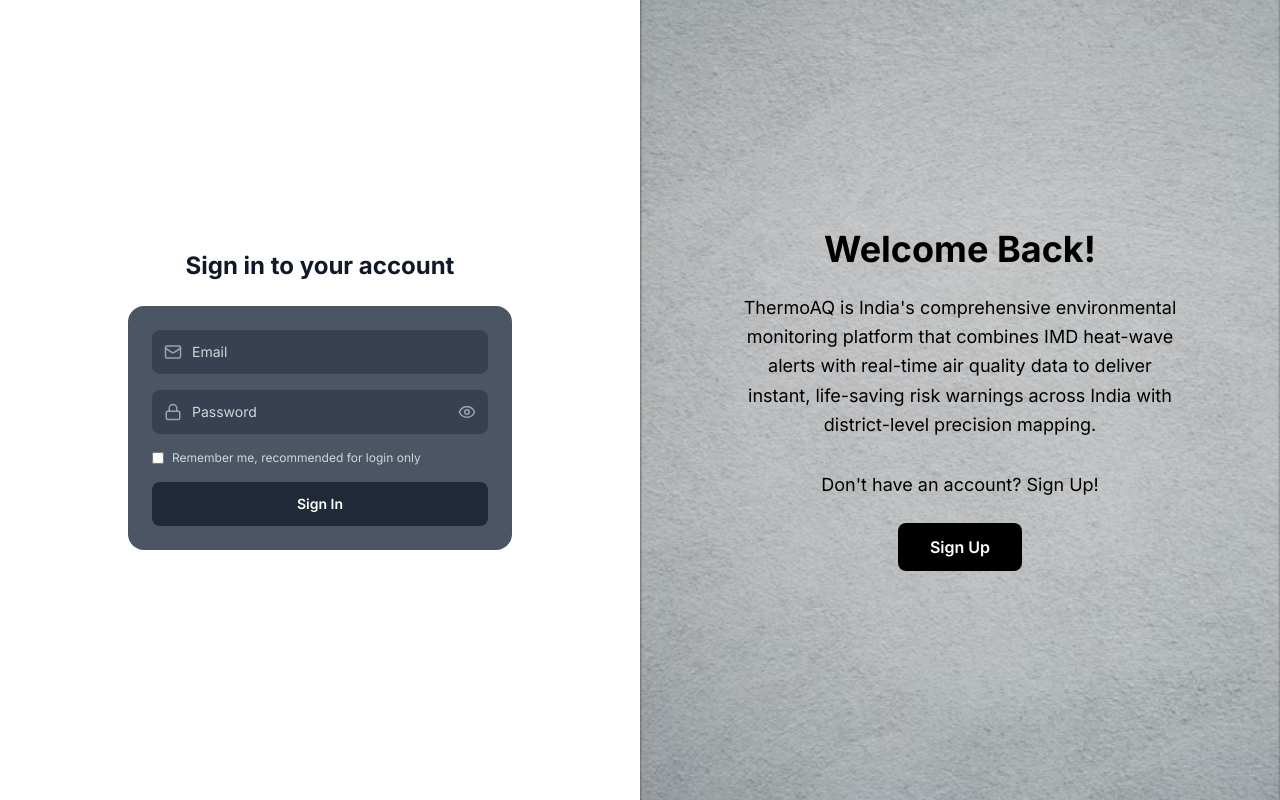
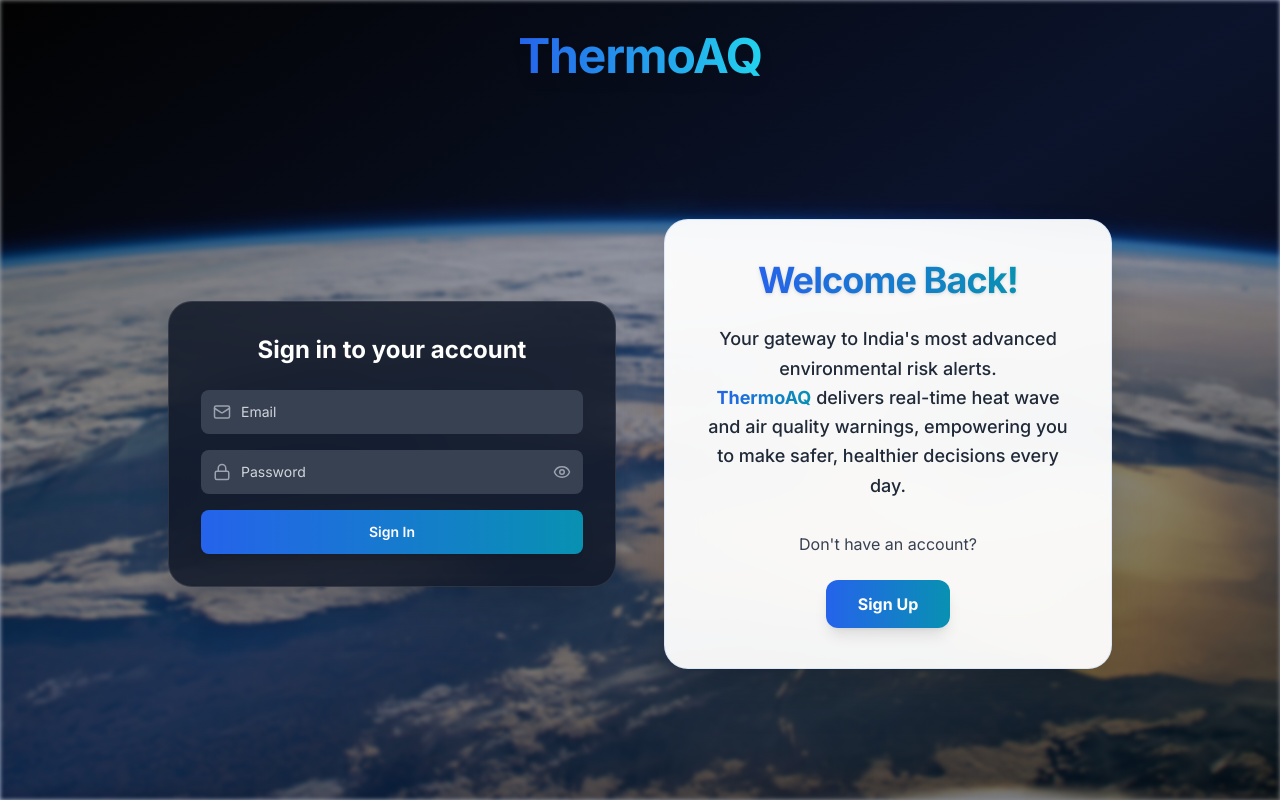
Before and after one commit to Aaryan-Sharma-5/ThermoAQ, a React (Vite) app in the folder client/: page /login in a window 1280 px wide. Built offline with nearby package versions, Linux system fonts and the light colour scheme.

Commit message:
Refactor code structure for improved readability and maintainability

```diff
--- a/client/src/components/auth/LoginForm.jsx
+++ b/client/src/components/auth/LoginForm.jsx
@@ -1,7 +1,7 @@
 import { Eye, EyeOff, Lock, Mail } from 'lucide-react';
 import { useState } from 'react';
 import { useLocation, useNavigate } from 'react-router-dom';
-import signinImage from '../../assets/images/Signin_Signup.png';
+import loginSignupImage from '../../assets/images/login-signup.png';
 import { useAuth } from '../../context/AuthContext';
 
 const LoginForm = () => {
@@ -43,21 +43,31 @@
   };
 
   return (
-    <div className="h-screen bg-white flex overflow-hidden">
-      {/* Left Side - Login Form */}
-      <div className="w-1/2 flex items-center justify-center px-4 py-6">
-        <div className="w-full max-w-sm">
-          <h2 className="text-2xl font-bold text-gray-900 mb-6 text-center">Sign in to your account</h2>
-
-          {/* Form Container */}
-          <div className="bg-gray-600 rounded-2xl p-6 space-y-4">
-            {/* Error Message */}
+    <div className="h-screen w-screen flex flex-col items-center justify-center relative overflow-hidden">
+      {/* Full-page background image */}
+      <img
+        src={loginSignupImage}
+        alt="ThermoAQ Login Background"
+        className="fixed inset-0 w-full h-full object-cover z-0"
+        style={{filter: 'blur(2px) brightness(0.85)'}}
+      />
+      {/* Overlay for readability */}
+      <div className="fixed inset-0 bg-gradient-to-br from-black/40 via-blue-900/30 to-black/50 z-0" />
+      {/* ThermoAQ Heading */}
+      <div className="relative z-20 w-full flex justify-center pt-8 pb-2">
+        <h1 className="text-5xl font-extrabold bg-gradient-to-r from-blue-600 to-cyan-400 bg-clip-text text-transparent drop-shadow-lg tracking-tight">ThermoAQ</h1>
+      </div>
+      {/* Centered content */}
+      <div className="relative z-10 flex flex-col md:flex-row items-center justify-center w-full h-full gap-12 px-4">
+        {/* Login Form Card */}
+        <div className="w-full max-w-md bg-gray-900/85 backdrop-blur-xl rounded-3xl p-8 shadow-2xl border border-white/10 flex flex-col items-center">
+          <h2 className="text-2xl font-bold text-white mb-6 text-center">Sign in to your account</h2>
+          <div className="w-full">
             {error && (
-              <div className="p-3 bg-red-100 border border-red-300 text-red-700 rounded-lg text-sm">
+              <div className="p-3 mb-4 bg-red-100 border border-red-300 text-red-700 rounded-lg text-sm">
                 {error}
               </div>
             )}
-
             <form onSubmit={handleSubmit} className="space-y-4">
               {/* Email Input */}
               <div className="relative">
@@ -74,7 +84,6 @@
                   required
                 />
               </div>
-
               {/* Password Input */}
               <div className="relative">
                 <Lock size={18} className="absolute left-3 top-1/2 transform -translate-y-1/2 text-gray-400" />
@@ -97,24 +106,11 @@
                   {showPassword ? <EyeOff size={18} /> : <Eye size={18} />}
                 </button>
               </div>
-
-              {/* Remember Me */}
-              <div className="flex items-center">
-                <input
-                  type="checkbox"
-                  id="remember"
-                  className="w-3 h-3 text-blue-600 bg-gray-100 border-gray-300 rounded focus:ring-blue-500 focus:ring-2"
-                />
-                <label htmlFor="remember" className="ml-2 text-xs text-gray-300">
-                  Remember me, recommended for login only
-                </label>
-              </div>
-
               {/* Submit Button */}
               <button
                 type="submit"
                 disabled={loading}
-                className="w-full py-3 bg-gray-800 hover:bg-gray-900 disabled:bg-gray-600 text-white font-semibold rounded-lg transition-colors text-sm"
+                className="w-full py-3 bg-gradient-to-r from-blue-600 to-cyan-600 hover:from-blue-700 hover:to-cyan-700 disabled:bg-gray-600 text-white font-semibold rounded-lg transition-all text-sm shadow-lg"
               >
                 {loading ? (
                   <div className="animate-spin rounded-full h-4 w-4 border-b-2 border-white mx-auto"></div>
@@ -125,30 +121,17 @@
             </form>
           </div>
         </div>
-      </div>
-
-      {/* Right Side - Background Image with Content */}
-      <div
-        className="w-1/2 bg-cover bg-center bg-no-repeat flex items-center justify-center p-8"
-        style={{
-          backgroundImage: `url(${signinImage})`
-        }}
-      >
-        <div className="text-center text-black max-w-md">
-          <h1 className="text-4xl font-bold mb-6">Welcome Back!</h1>
-
-          <p className="text-lg mb-8 leading-relaxed">
-            ThermoAQ is India's comprehensive environmental monitoring platform
-            that combines IMD heat-wave alerts with real-time air quality data
-            to deliver instant, life-saving risk warnings across India with
-            district-level precision mapping.
+        {/* Welcome Card */}
+        <div className="max-w-md bg-white/95 backdrop-blur-xl rounded-3xl p-10 shadow-2xl border border-blue-200/50 text-center flex flex-col items-center">
+          <h1 className="text-4xl font-extrabold mb-6 tracking-tight bg-gradient-to-r from-blue-600 to-cyan-600 bg-clip-text text-transparent drop-shadow">Welcome Back!</h1>
+          <p className="text-lg mb-8 leading-relaxed font-medium text-gray-800">
+            Your gateway to India's most advanced environmental risk alerts.<br/>
+            <span className="font-bold bg-gradient-to-r from-blue-600 to-cyan-600 bg-clip-text text-transparent">ThermoAQ</span> delivers real-time heat wave and air quality warnings, empowering you to make safer, healthier decisions every day.
           </p>
-
-          <p className="text-lg mb-6">Don't have an account? Sign Up!</p>
-
+          <p className="text-base mb-6 text-gray-700">Don't have an account?</p>
           <button
             onClick={() => navigate('/signup')}
-            className="bg-black hover:bg-gray-800 text-white font-semibold py-3 px-8 rounded-lg transition-colors"
+            className="bg-gradient-to-r from-blue-600 to-cyan-600 hover:from-blue-700 hover:to-cyan-700 text-white font-bold py-3 px-8 rounded-xl transition-all shadow-lg hover:shadow-xl transform hover:scale-105"
           >
             Sign Up
           </button>
--- a/client/src/components/auth/SignupForm.jsx
+++ b/client/src/components/auth/SignupForm.jsx
@@ -1,7 +1,7 @@
 import { Eye, EyeOff, Lock, Mail, User } from 'lucide-react';
 import { useState } from 'react';
 import { useNavigate } from 'react-router-dom';
-import signinImage from '../../assets/images/Signin_Signup.png';
+import loginSignupImage from '../../assets/images/login-signup.png';
 import { useAuth } from '../../context/AuthContext';
 
 const SignupForm = () => {
@@ -58,49 +58,46 @@
   };
 
   return (
-    <div className="h-screen bg-white flex overflow-hidden">
-      {/* Left Side - Background Image with Content */}
-      <div
-        className="w-1/2 bg-cover bg-center bg-no-repeat flex items-center justify-center p-8"
-        style={{
-          backgroundImage: `url(${signinImage})`
-        }}
-      >
-        <div className="text-center text-black max-w-md">
-          <h1 className="text-4xl font-bold mb-6">Welcome Back!</h1>
-
-          <p className="text-lg mb-8 leading-relaxed">
-            ThermoAQ is India's comprehensive environmental monitoring platform
-            that combines IMD heat-wave alerts with real-time air quality data
-            to deliver instant, life-saving risk warnings across India with
-            district-level precision mapping.
+    <div className="h-screen w-screen flex flex-col items-center justify-center relative overflow-hidden">
+      {/* Full-page background image */}
+      <img
+        src={loginSignupImage}
+        alt="ThermoAQ Signup Background"
+        className="fixed inset-0 w-full h-full object-cover z-0"
+        style={{filter: 'blur(2px) brightness(0.85)'}}
+      />
+      {/* Overlay for readability */}
+      <div className="fixed inset-0 bg-gradient-to-br from-black/40 via-blue-900/30 to-black/50 z-0" />
+      {/* ThermoAQ Heading */}
+      <div className="relative z-20 w-full flex justify-center pt-8 pb-2">
+        <h1 className="text-5xl font-extrabold bg-gradient-to-r from-blue-600 to-cyan-400 bg-clip-text text-transparent drop-shadow-lg tracking-tight">ThermoAQ</h1>
+      </div>
+      {/* Centered content */}
+      <div className="relative z-10 flex flex-col md:flex-row items-center justify-center w-full h-full gap-12 px-4">
+        {/* Welcome Card */}
+        <div className="max-w-md bg-white/95 backdrop-blur-xl rounded-3xl p-10 shadow-2xl border border-blue-200/50 text-center flex flex-col items-center">
+          <h1 className="text-4xl font-extrabold mb-6 tracking-tight bg-gradient-to-r from-blue-600 to-cyan-600 bg-clip-text text-transparent drop-shadow">Welcome</h1>
+          <p className="text-lg mb-8 leading-relaxed font-medium text-gray-800">
+            Discover <span className="font-bold bg-gradient-to-r from-blue-600 to-cyan-600 bg-clip-text text-transparent">ThermoAQ</span> – your trusted partner for real-time heat wave and air quality alerts across India.<br/>
+            Sign up to access personalized, district-level risk warnings and empower your community with environmental awareness.
           </p>
-
-          <p className="text-lg mb-6">Already have an account? Sign In!</p>
-
+          <p className="text-base mb-6 text-gray-700">Already have an account?</p>
           <button
             onClick={() => navigate('/login')}
-            className="bg-black hover:bg-gray-800 text-white font-semibold py-3 px-8 rounded-lg transition-colors"
+            className="bg-gradient-to-r from-blue-600 to-cyan-600 hover:from-blue-700 hover:to-cyan-700 text-white font-bold py-3 px-8 rounded-xl transition-all shadow-lg hover:shadow-xl transform hover:scale-105"
           >
             Sign In
           </button>
         </div>
-      </div>
-
-      {/* Right Side - Signup Form */}
-      <div className="w-1/2 flex items-center justify-center px-4 py-6">
-        <div className="w-full max-w-sm">
-          <h2 className="text-2xl font-bold text-gray-900 mb-6 text-center">Sign Up to your account</h2>
-
-          {/* Error Message */}
-          {error && (
-            <div className="mb-4 p-3 bg-red-100 border border-red-300 text-red-700 rounded-lg text-sm">
-              {error}
-            </div>
-          )}
-
-          {/* Form Container */}
-          <div className="bg-gray-600 rounded-2xl p-6 space-y-4">
+        {/* Signup Form Card */}
+        <div className="w-full max-w-md bg-gray-900/85 backdrop-blur-xl rounded-3xl p-8 shadow-2xl border border-white/10 flex flex-col items-center">
+          <h2 className="text-2xl font-bold text-white mb-6 text-center">Sign Up to your account</h2>
+          <div className="w-full">
+            {error && (
+              <div className="p-3 mb-4 bg-red-100 border border-red-300 text-red-700 rounded-lg text-sm">
+                {error}
+              </div>
+            )}
             <form onSubmit={handleSubmit} className="space-y-4">
               {/* Username Input */}
               <div className="relative">
@@ -116,7 +113,6 @@
                   required
                 />
               </div>
-
               {/* Email Input */}
               <div className="relative">
                 <Mail size={18} className="absolute left-3 top-1/2 transform -translate-y-1/2 text-gray-400" />
@@ -131,7 +127,6 @@
                   required
                 />
               </div>
-
               {/* Password Input */}
               <div className="relative">
                 <Lock size={18} className="absolute left-3 top-1/2 transform -translate-y-1/2 text-gray-400" />
@@ -154,7 +149,6 @@
                   {showPassword ? <EyeOff size={18} /> : <Eye size={18} />}
                 </button>
               </div>
-
               {/* Confirm Password Input */}
               <div className="relative">
                 <Lock size={18} className="absolute left-3 top-1/2 transform -translate-y-1/2 text-gray-400" />
@@ -177,25 +171,11 @@
                   {showConfirmPassword ? <EyeOff size={18} /> : <Eye size={18} />}
                 </button>
               </div>
-
-              {/* Terms and Conditions */}
-              <div className="flex items-center">
-                <input
-                  type="checkbox"
-                  id="terms"
-                  className="w-3 h-3 text-blue-600 bg-gray-100 border-gray-300 rounded focus:ring-blue-500 focus:ring-2"
-                  required
-                />
-                <label htmlFor="terms" className="ml-2 text-xs text-gray-300">
-                  I agree with the terms and conditions and privacy policy
-                </label>
-              </div>
-
               {/* Submit Button */}
               <button
                 type="submit"
                 disabled={loading}
-                className="w-full py-3 bg-gray-800 hover:bg-gray-900 disabled:bg-gray-600 text-white font-semibold rounded-lg transition-colors text-sm"
+                className="w-full py-3 bg-gradient-to-r from-blue-600 to-cyan-600 hover:from-blue-700 hover:to-cyan-700 disabled:bg-gray-600 text-white font-semibold rounded-lg transition-all text-sm shadow-lg"
               >
                 {loading ? (
                   <div className="animate-spin rounded-full h-4 w-4 border-b-2 border-white mx-auto"></div>
```
Also changed, not shown: client/src/assets/images/login-signup.png (added).
